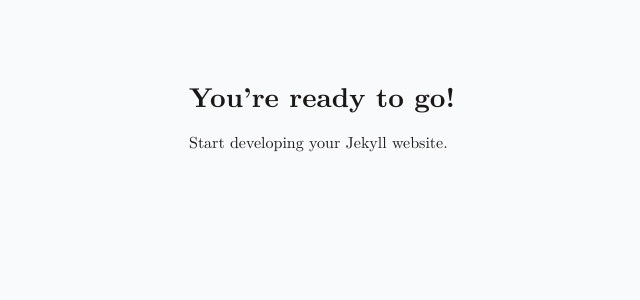
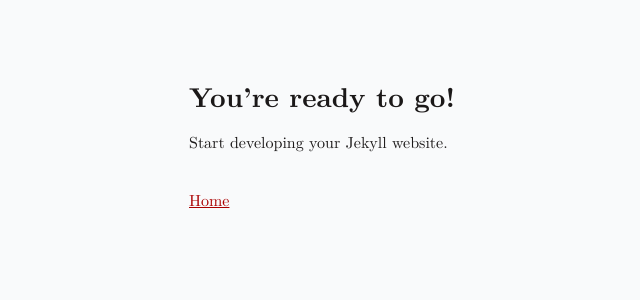
Before and after one commit to jProgr/jprogr.github.io, a Jekyll site: the page built from index.md, in a window 1280 px wide. Shown: the top 300 px of the page, without its empty margins (151-791 px from the left). Built offline with Jekyll 4.4.1, drawn with Linux system fonts in a browser that asks for light colours.

Commit message:
Change default layout

```diff
--- a/_config.yml
+++ b/_config.yml
@@ -1,3 +1,7 @@
 url: "https://jprogr.github.io/"
 baseurl: ""
-title: "jProgr's stuff"
+title: "jProgr personal site"
+defaults:
+  -
+    values:
+      layout: "default"
--- a/_layouts/default.html
+++ b/_layouts/default.html
@@ -1,12 +1,15 @@
 <!DOCTYPE html>
-<html lang="{{ site.lang | default: "en-US" }}">
+<html>
     <head>
         <meta name="viewport" content="width=device-width, initial-scale=1">
         <meta charset="utf-8">
-    <title>{{ page.title }} - {{ site.title }}</title>
+        <title>{{ page.title }}</title>
         <link rel="stylesheet" href="{{ "/assets/css/main.css" | relative_url }}">
     </head>
     <body>
-    {{ content}}
+        {{ content }}
+        <br>
+        <small>{{ page.custom_date }}</small>
+        <footer><a href="/">Home</a></footer>
     </body>
 </html>
```
Also changed, not shown: 1 other file. Lines whose indentation alone changed are shown as unchanged.
